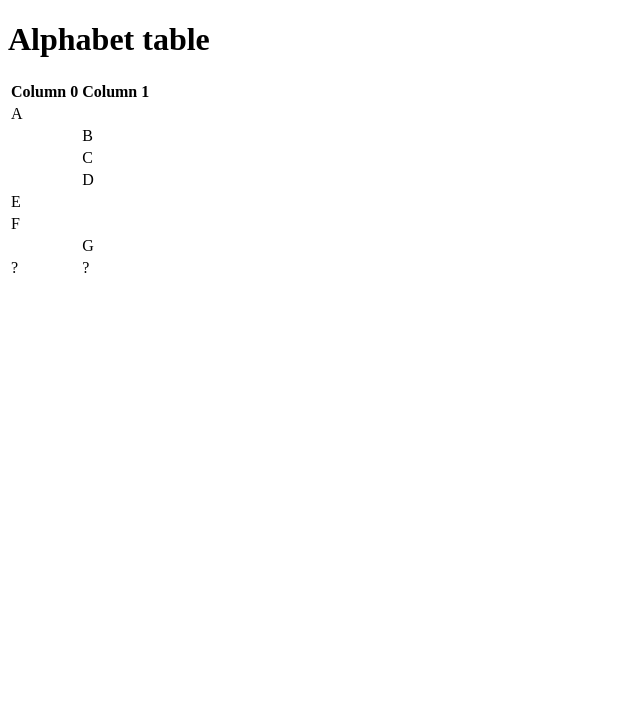
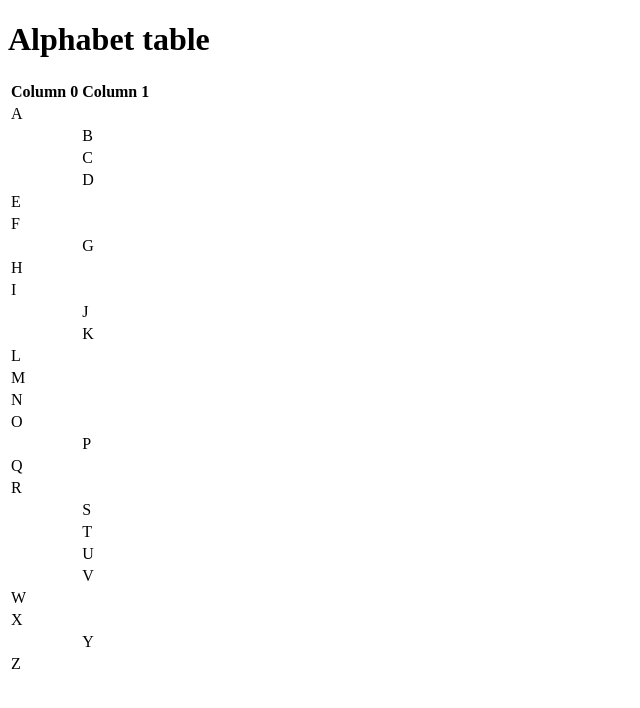
Before and after one commit to comp426-2023-spring/a01-haleygb, a website: page public/index.html in a window 1280 px wide. Shown: the whole page, without its empty margins (0-640 px from the left). Drawn offline with Linux system fonts and the light colour scheme.

Commit message:
Realter Bracket, add extra rows to alphabet table

```diff
--- a/public/index.html
+++ b/public/index.html
@@ -37,8 +37,62 @@
     						<td></td><td>G</td>
   					</tr>
   					<tr>
-    						<td>?</td><td>?</td>
+    						<td>H</td><td></td>
   					</tr>
+					<tr>
+							<td>I</td><td></td>
+				  	</tr>
+					<tr>
+							<td></td><td>J</td>
+				  	</tr>
+					<tr>
+							<td></td><td>K</td>
+				  	</tr>
+					<tr>
+							<td>L</td><td></td>
+				  	</tr>
+					  <tr>
+							<td>M</td><td></td>
+				  	</tr>
+				  	<tr>
+							<td>N</td><td></td>
+			  		</tr>
+					<tr>
+							<td>O</td><td></td>
+				  	</tr>
+				  	<tr>
+							<td></td><td>P</td>
+			  		</tr>
+					<tr>
+							<td>Q</td><td></td>
+				  	</tr>
+					<tr>
+							<td>R</td><td></td>
+				  	</tr>
+					<tr>
+							<td></td><td>S</td>
+				  	</tr>
+					<tr>
+							<td></td><td>T</td>
+				  	</tr>
+					<tr>
+							<td></td><td>U</td>
+				  	</tr>
+					<tr>
+							<td></td><td>V</td>
+				  	</tr>
+					<tr>
+							<td>W</td><td></td>
+				  	</tr>
+					<tr>
+							<td>X</td><td></td>
+				  	</tr>
+					<tr>
+							<td></td><td>Y</td>
+				  	</tr>
+					<tr>
+							<td>Z</td><td></td>
+				  	</tr>
 				</tbody>
 			</table>
         	</div>
--- a/server.js
+++ b/server.js
@@ -26,7 +26,7 @@ fs.readFile('./public/index.html', 'utf8', (err, data) => {
     console.error(err);
     return
 }
-read_data = data
+read_data = data})
 
 
 // Define a const `server` as an arrow function using http.createServer.
@@ -49,6 +49,4 @@ server.listen(port, 'localhost', () => {
     console.log(`Server listening on port ${port}`)
 })
 
-});
-
 // That's it! You're all done!
```
